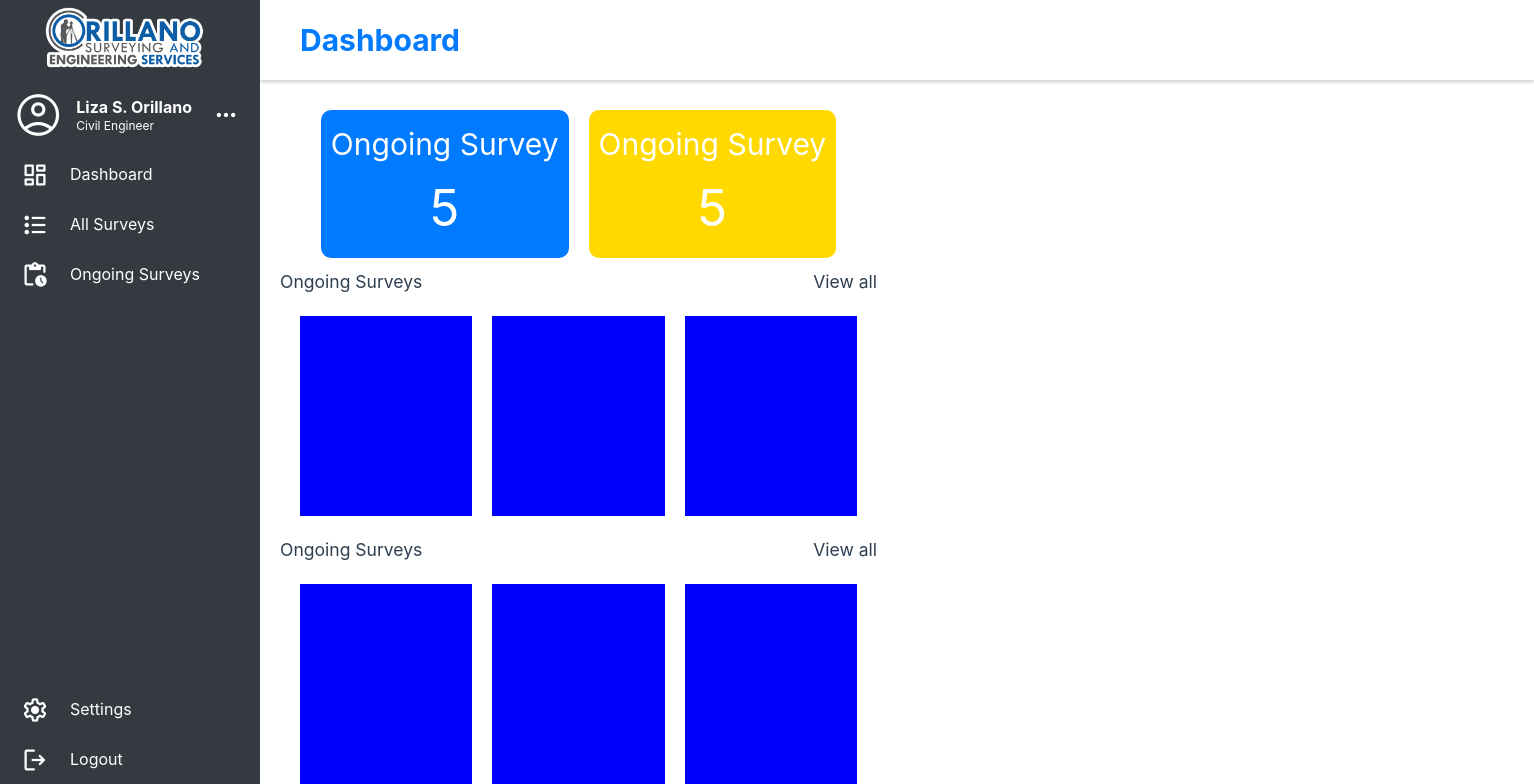
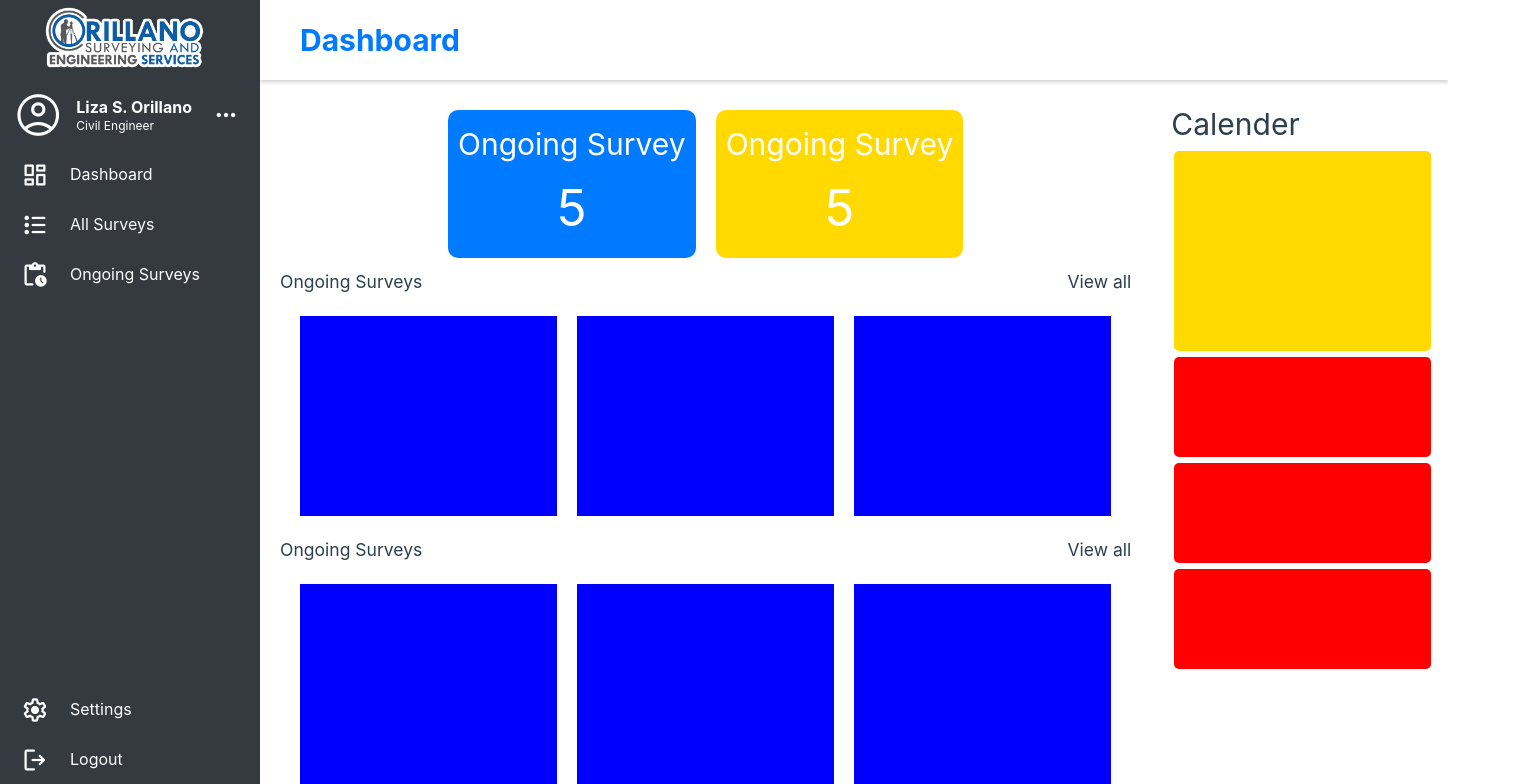
Before and after one commit to raphael12346/Project-Management-System, a Vue app in the folder Project Management System/: page /dashboard in a window 1280 px wide. Shown: the top 784 px of the page, 1534 px wide, since content can reach past the window. Built offline with nearby package versions, Linux system fonts and the light colour scheme.

Commit message:
Update DashboardComponents.vue

```diff
--- a/Project Management System/src/components/DashboardComponents.vue
+++ b/Project Management System/src/components/DashboardComponents.vue
@@ -57,7 +57,19 @@
     </div>
 
     <div class="right-column">
-          <h2>Calender</h2>
+          <h1>Calender</h1>
+          <div class="calendar">
+
+          </div>
+          <div class="agenda">
+
+          </div>
+          <div class="agenda">
+
+        </div>
+        <div class="agenda">
+
+        </div>
     </div>
 
 </div>
@@ -89,7 +101,7 @@
     padding: 20px;
     display: flex;
     flex-direction: column;
-    width: 50%;
+    width: 75%;
     height: 100%;
 }
 
@@ -99,6 +111,7 @@
     flex-direction: column;
     width: auto;
     height: 100%;
+    width: 100%;
 }
 
 .cards{
@@ -160,6 +173,23 @@ h4{
     background-color: blue;
 }
 
+.calendar{
+    margin: 3px;
+    height: 200px;
+    width: 100%;
+    background-color: #ffd900;
+    border-radius: 5px;
+}
+
+.agenda{
+    margin: 3px;
+    height: 100px;
+    width: 100%;
+    background-color: red;
+    border-radius: 5px;
+
+}
+
 
 
 </style>
```
